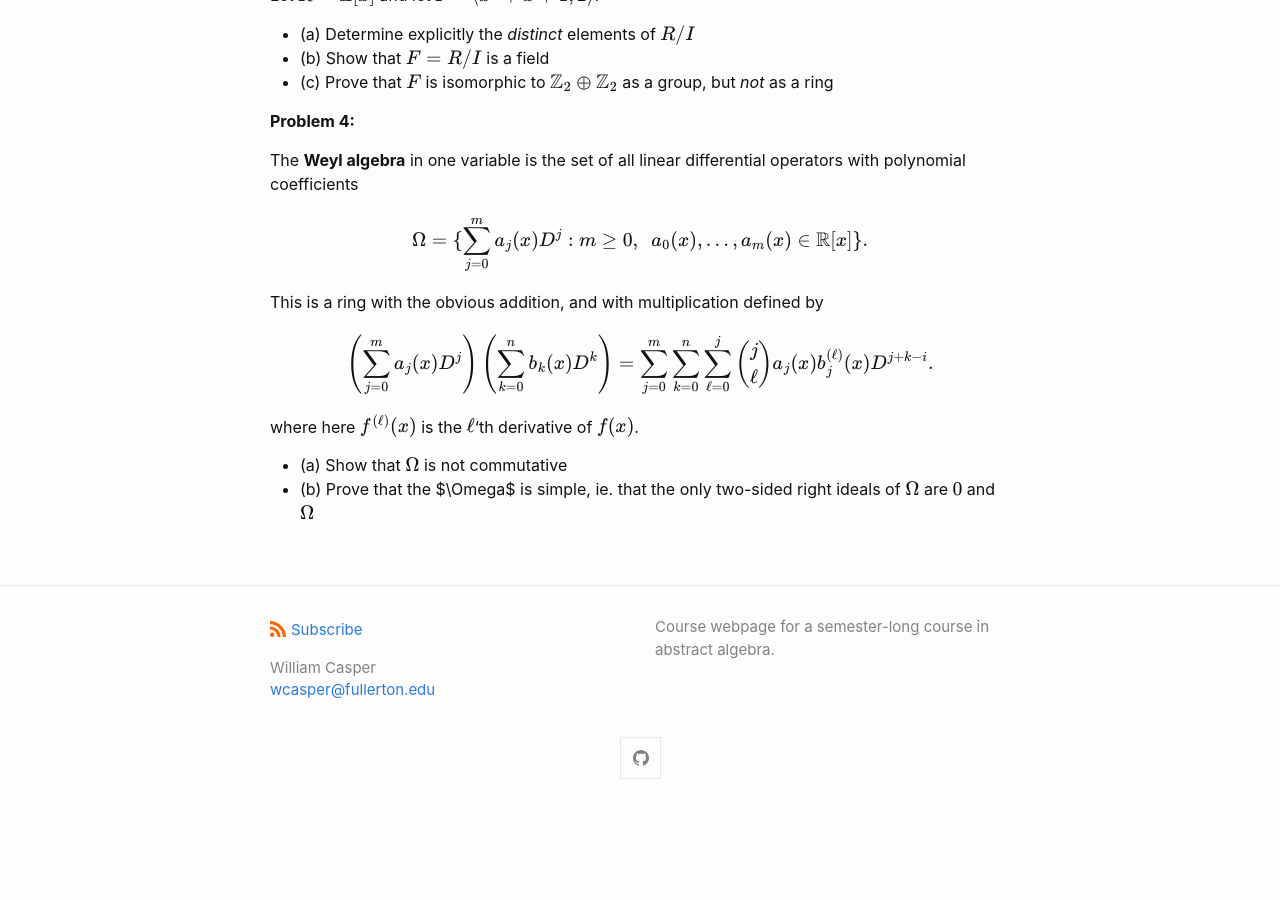
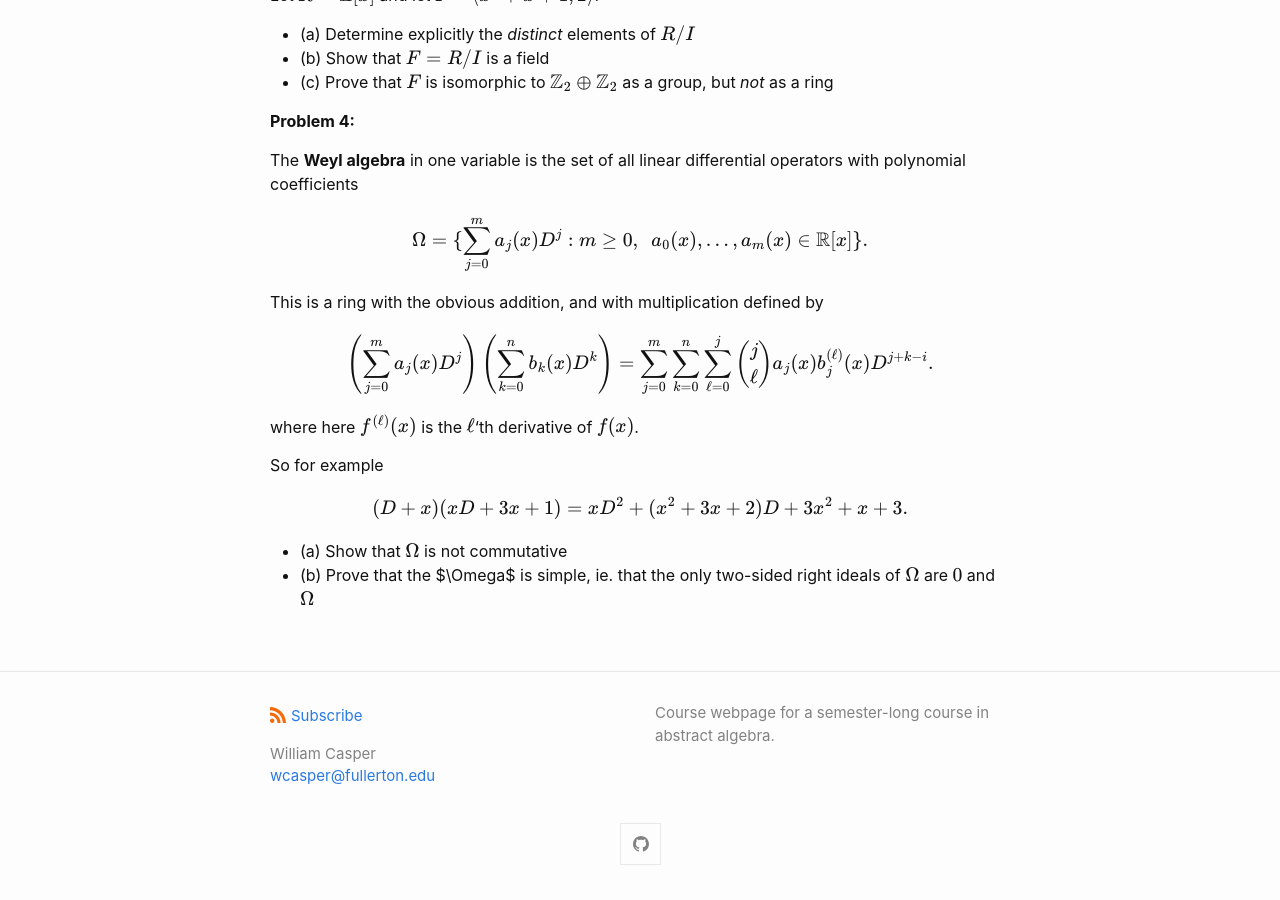
Before and after one commit to wcasper/math407spring2022, a Jekyll site: the page built from _homework/hw6.md, in a window 1280 px wide and 900 px high, scrolled down 1115 px. Built offline with Jekyll 4.4.1, drawn with Linux system fonts in a browser that asks for light colours; before the commit the page ends 1929 px from its top, so only the background shows below that.

Commit message:
added example

```diff
--- a/_homework/hw6.md
+++ b/_homework/hw6.md
@@ -59,5 +59,9 @@ $$\left(\sum_{j=0}^m a_j(x)D^j\right) \left(\sum_{k=0}^n b_k(x)D^k\right)
 
 where here $$f^{(\ell)}(x)$$ is the $$\ell$$'th derivative of $$f(x)$$.
 
+So for example
+
+$$(D + x)(xD + 3x + 1) = xD^2 + (x^2 + 3x + 2)D + 3x^2 + x + 3.$$
+
 * (a) Show that $$\Omega$$ is not commutative
 * (b) Prove that the $\Omega$ is simple, ie. that the only two-sided right ideals of $$\Omega$$ are $$0$$ and $$\Omega$$
```
